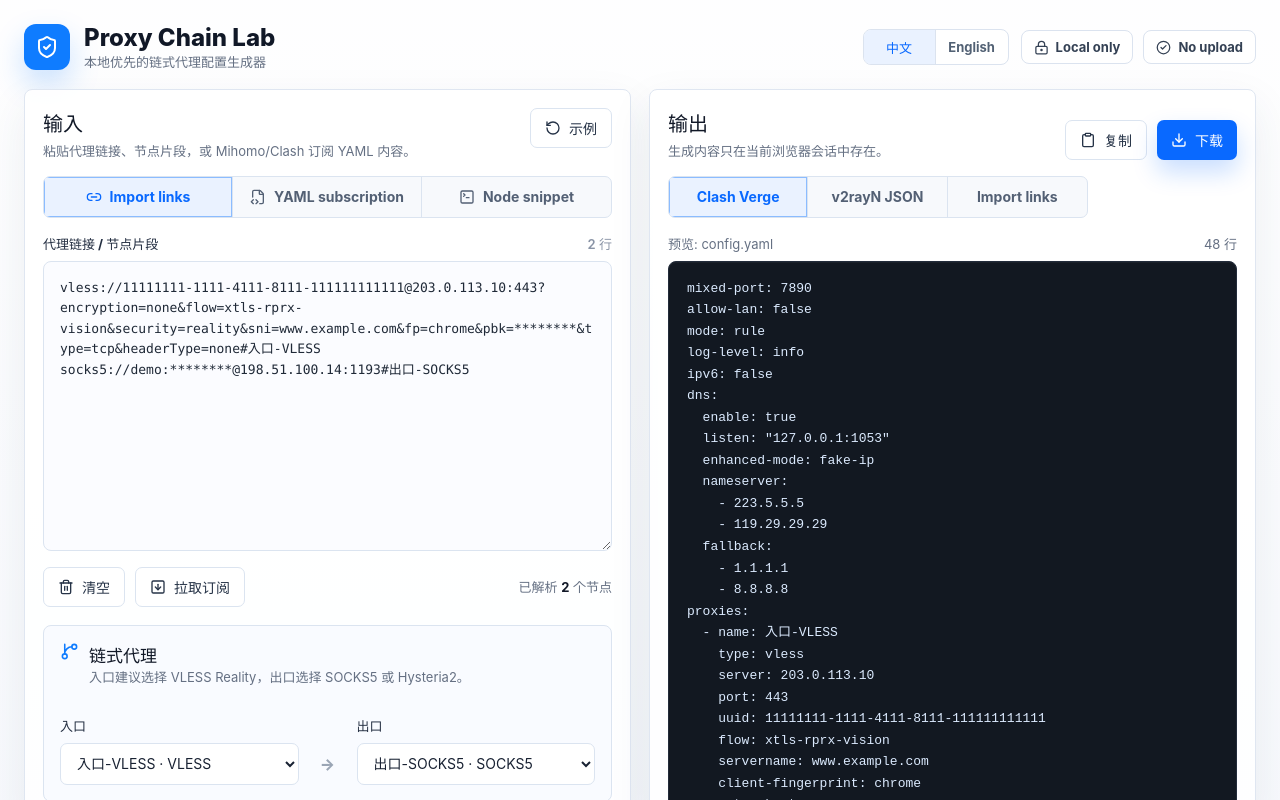
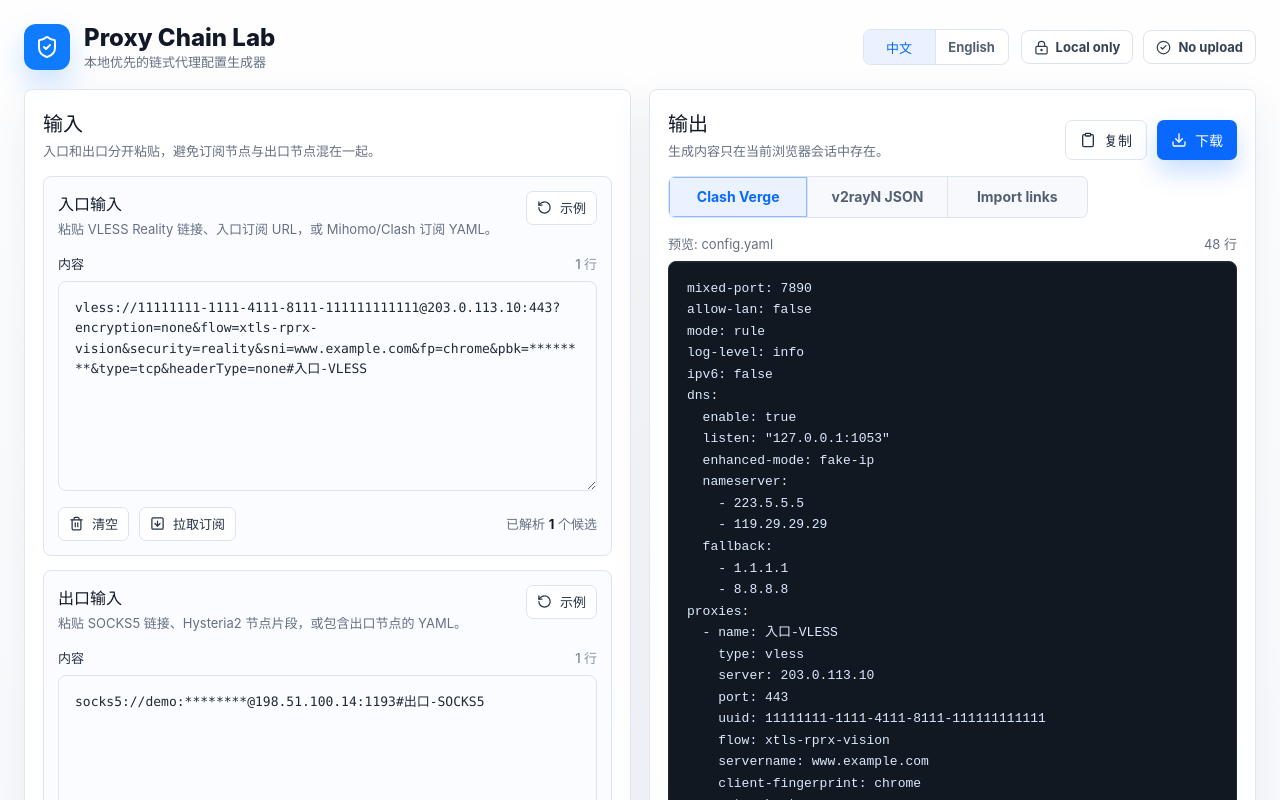
Before and after one commit to rongwei-lab/proxy-chain, a React (Vite) app: page / in a window 1280 px wide. Shown: the top 800 px of the page. Built offline with nearby package versions, Linux system fonts and the light colour scheme.

Commit message:
Split entry and exit inputs

```diff
--- a/src/App.css
+++ b/src/App.css
@@ -190,6 +190,41 @@
   box-shadow: inset 0 0 0 1px #8bbcff;
 }
 
+.dual-input-grid {
+  display: grid;
+  grid-template-columns: minmax(0, 1fr);
+  gap: 14px;
+  align-items: stretch;
+}
+
+.input-card {
+  min-width: 0;
+  padding: 14px;
+  border: 1px solid #dbe4f0;
+  border-radius: 8px;
+  background: #fbfcff;
+}
+
+.input-card-heading {
+  display: flex;
+  align-items: flex-start;
+  justify-content: space-between;
+  gap: 12px;
+}
+
+.input-card-heading h3 {
+  margin: 0 0 4px;
+  color: #111827;
+  font-size: 16px;
+  font-weight: 760;
+}
+
+.input-card-heading p {
+  max-width: 56ch;
+  color: #657083;
+  font-size: 13px;
+}
+
 .editor-label,
 .node-select > span {
   display: flex;
@@ -232,6 +267,11 @@
   box-shadow: 0 0 0 3px rgba(15, 124, 255, 0.14);
 }
 
+.split-editor {
+  min-height: 210px;
+  max-height: 46svh;
+}
+
 .input-actions,
 .button-row {
   display: flex;
@@ -260,6 +300,13 @@
   background: #fff;
 }
 
+.ghost-button.compact {
+  min-height: 34px;
+  height: 34px;
+  padding: 0 10px;
+  font-size: 13px;
+}
+
 .primary-button {
   color: #fff;
   background: #0969ff;
@@ -273,8 +320,10 @@
 }
 
 .node-count {
+  flex: 0 0 auto;
   color: #657083;
   font-size: 13px;
+  white-space: nowrap;
 }
 
 .node-count strong {
@@ -482,6 +531,7 @@
 @media (max-width: 640px) {
   .topbar,
   .panel-heading,
+  .input-card-heading,
   .input-actions,
   .input-button-row,
   .output-heading,
@@ -510,4 +560,13 @@
   .chain-arrow {
     height: 20px;
   }
+
+  .input-card {
+    padding: 12px;
+  }
+
+  .split-editor {
+    min-height: 180px;
+    max-height: none;
+  }
 }
--- a/src/App.tsx
+++ b/src/App.tsx
@@ -3,14 +3,11 @@ import {
   CheckCircle2,
   Clipboard,
   Download,
-  FileCode2,
   GitBranch,
-  Link2,
   LockKeyhole,
   RotateCcw,
   ShieldCheck,
   SquareArrowDown,
-  TerminalSquare,
   Trash2,
 } from 'lucide-react'
 import {
@@ -22,15 +19,10 @@ import {
 } from './lib'
 import './App.css'
 
-type InputMode = 'links' | 'subscription' | 'snippet'
 type OutputMode = 'clash' | 'xray' | 'links'
 type Language = 'zh' | 'en'
-
-const inputModes: Array<{ id: InputMode; label: string; icon: typeof Link2 }> = [
-  { id: 'links', label: 'Import links', icon: Link2 },
-  { id: 'subscription', label: 'YAML subscription', icon: FileCode2 },
-  { id: 'snippet', label: 'Node snippet', icon: TerminalSquare },
-]
+type FetchSlot = 'entry' | 'exit'
+type FetchState = 'idle' | 'loading' | 'success' | 'failed' | 'unsupported'
 
 const outputModes: Array<{ id: OutputMode; label: string }> = [
   { id: 'clash', label: 'Clash Verge' },
@@ -43,10 +35,13 @@ const copyText = {
     subtitle: '本地优先的链式代理配置生成器',
     privacyLabel: '隐私状态',
     inputTitle: '输入',
-    inputDescription: '粘贴代理链接、节点片段，或 Mihomo/Clash 订阅 YAML 内容。',
+    inputDescription: '入口和出口分开粘贴，避免订阅节点与出口节点混在一起。',
+    entryInputTitle: '入口输入',
+    entryInputDescription: '粘贴 VLESS Reality 链接、入口订阅 URL，或 Mihomo/Clash 订阅 YAML。',
+    exitInputTitle: '出口输入',
+    exitInputDescription: '粘贴 SOCKS5 链接、Hysteria2 节点片段，或包含出口节点的 YAML。',
     examples: '示例',
-    inputType: '输入类型',
-    editorLabel: '代理链接 / 节点片段',
+    editorLabel: '内容',
     lines: '行',
     clear: '清空',
     fetchSubscription: '拉取订阅',
@@ -55,9 +50,9 @@ const copyText = {
     fetchUnsupported: '请输入 http(s) 订阅地址后再拉取。',
     fetchFailed: '订阅拉取失败：可能被 CORS、网络或订阅服务限制拦截。可以在浏览器打开订阅后复制 YAML 内容粘贴。',
     parsedPrefix: '已解析',
-    parsedSuffix: '个节点',
+    parsedSuffix: '个候选',
     chainTitle: '链式代理',
-    chainDescription: '入口建议选择 VLESS Reality，出口选择 SOCKS5 或 Hysteria2。',
+    chainDescription: '链路会按“入口 -> 出口”生成；Clash 使用 dialer-proxy，v2rayN/Xray 使用 proxySettings。',
     entry: '入口',
     exit: '出口',
     missingEntry: '未找到 VLESS 入口',
@@ -71,11 +66,11 @@ const copyText = {
     outputType: '输出类型',
     preview: '预览',
     noOutput: '无输出',
-    emptyOutput: '选择入口节点和出口节点后，这里会生成链式代理配置。',
+    emptyOutput: '分别填写入口和出口后，这里会生成链式代理配置。',
     yamlDetail: 'dialer-proxy',
     jsonDetail: 'proxySettings',
     noUploadDetail: '浏览器本地',
-    nodes: '节点',
+    nodes: '候选',
     chain: '链路',
     waitingChain: '等待选择入口和出口',
     languageLabel: '语言',
@@ -84,10 +79,13 @@ const copyText = {
     subtitle: 'Local-first chained proxy config generator',
     privacyLabel: 'Privacy status',
     inputTitle: 'Input',
-    inputDescription: 'Paste proxy links, node snippets, or Mihomo/Clash subscription YAML.',
-    examples: 'Examples',
-    inputType: 'Input type',
-    editorLabel: 'Proxy links / snippets',
+    inputDescription: 'Paste entry and exit separately so subscription nodes never mix with exit nodes.',
+    entryInputTitle: 'Entry input',
+    entryInputDescription: 'Paste a VLESS Reality link, entry subscription URL, or Mihomo/Clash subscription YAML.',
+    exitInputTitle: 'Exit input',
+    exitInputDescription: 'Paste a SOCKS5 link, Hysteria2 snippet, or YAML containing exit nodes.',
+    examples: 'Example',
+    editorLabel: 'Content',
     lines: 'lines',
     clear: 'Clear',
     fetchSubscription: 'Fetch subscription',
@@ -96,9 +94,9 @@ const copyText = {
     fetchUnsupported: 'Enter an http(s) subscription URL before fetching.',
     fetchFailed: 'Failed to fetch subscription. It may be blocked by CORS, network, or provider policy. Open it in your browser and paste the YAML content instead.',
     parsedPrefix: 'Parsed',
-    parsedSuffix: 'nodes',
+    parsedSuffix: 'candidates',
     chainTitle: 'Chain',
-    chainDescription: 'Use VLESS Reality as entry, then SOCKS5 or Hysteria2 as exit.',
+    chainDescription: 'The generated chain follows entry -> exit. Clash uses dialer-proxy; v2rayN/Xray uses proxySettings.',
     entry: 'Entry',
     exit: 'Exit',
     missingEntry: 'No VLESS entry found',
@@ -112,69 +110,49 @@ const copyText = {
     outputType: 'Output type',
     preview: 'Preview',
     noOutput: 'No output',
-    emptyOutput: 'Select an entry and exit node to generate chained proxy config.',
+    emptyOutput: 'Fill entry and exit inputs to generate chained proxy config.',
     yamlDetail: 'dialer-proxy',
     jsonDetail: 'proxySettings',
     noUploadDetail: 'browser local',
-    nodes: 'Nodes',
+    nodes: 'Candidates',
     chain: 'Chain',
     waitingChain: 'Waiting for entry and exit',
     languageLabel: 'Language',
   },
 } satisfies Record<Language, Record<string, string>>
 
-const examples: Record<InputMode, string> = {
-  links: [
-    'vless://11111111-1111-4111-8111-111111111111@203.0.113.10:443?encryption=none&flow=xtls-rprx-vision&security=reality&sni=www.example.com&fp=chrome&pbk=********&type=tcp&headerType=none#入口-VLESS',
-    'socks5://demo:********@198.51.100.14:1193#出口-SOCKS5',
-  ].join('\n'),
-  subscription: `proxies:
-  - name: "入口-VLESS"
-    type: vless
-    server: 203.0.113.10
-    port: 443
-    uuid: 11111111-1111-4111-8111-111111111111
-    network: tcp
-    tls: true
-    flow: xtls-rprx-vision
-    servername: www.example.com
-    client-fingerprint: chrome
-    reality-opts:
-      public-key: "********"
+const entryExample =
+  'vless://11111111-1111-4111-8111-111111111111@203.0.113.10:443?encryption=none&flow=xtls-rprx-vision&security=reality&sni=www.example.com&fp=chrome&pbk=********&type=tcp&headerType=none#入口-VLESS'
 
-  - name: "出口-SOCKS5"
-    type: socks5
-    server: 198.51.100.14
-    port: 1193
-    username: demo
-    password: "********"
-    udp: false`,
-  snippet: `name: "出口-HY2"
-type: hysteria2
-server: 198.51.100.24
-port: 8556
-password: "********"
-sni: www.example.com
-skip-cert-verify: true
-udp: false`,
-}
+const exitExample = 'socks5://demo:********@198.51.100.14:1193#出口-SOCKS5'
 
 function App() {
   const [language, setLanguage] = useState<Language>('zh')
-  const [inputMode, setInputMode] = useState<InputMode>('links')
   const [outputMode, setOutputMode] = useState<OutputMode>('clash')
-  const [input, setInput] = useState(examples.links)
+  const [entryInput, setEntryInput] = useState(entryExample)
+  const [exitInput, setExitInput] = useState(exitExample)
   const [entryId, setEntryId] = useState('')
   const [exitId, setExitId] = useState('')
   const [copyState, setCopyState] = useState<'idle' | 'copied' | 'failed'>('idle')
-  const [fetchState, setFetchState] = useState<'idle' | 'loading' | 'success' | 'failed' | 'unsupported'>('idle')
+  const [fetchState, setFetchState] = useState<Record<FetchSlot, FetchState>>({
+    entry: 'idle',
+    exit: 'idle',
+  })
   const t = copyText[language]
 
-  const parsed = useMemo(() => parseProxyInput(input), [input])
-  const entryCandidates = useMemo(() => parsed.nodes.filter((node) => node.type === 'vless'), [parsed.nodes])
+  const entryParsed = useMemo(() => parseProxyInput(entryInput), [entryInput])
+  const exitParsed = useMemo(() => parseProxyInput(exitInput), [exitInput])
+  const entryCandidates = useMemo(
+    () => entryParsed.nodes.filter((node) => node.type === 'vless'),
+    [entryParsed.nodes],
+  )
   const exitCandidates = useMemo(
-    () => parsed.nodes.filter((node) => node.type === 'socks5' || node.type === 'hysteria2'),
-    [parsed.nodes],
+    () => exitParsed.nodes.filter((node) => node.type === 'socks5' || node.type === 'hysteria2'),
+    [exitParsed.nodes],
+  )
+  const allNodes = useMemo(
+    () => [...entryParsed.nodes, ...exitParsed.nodes],
+    [entryParsed.nodes, exitParsed.nodes],
   )
 
   const selectedEntry = useMemo(
@@ -188,7 +166,7 @@ function App() {
 
   const generated = useMemo(() => {
     if (outputMode === 'links') {
-      return parsed.nodes.length > 0 ? generateImportLinks(parsed.nodes) : ''
+      return allNodes.length > 0 ? generateImportLinks(allNodes) : ''
     }
     if (!selectedEntry || !selectedExit) {
       return ''
@@ -196,46 +174,47 @@ function App() {
     return outputMode === 'clash'
       ? generateClashYaml(selectedEntry, selectedExit)
       : generateXrayJson(selectedEntry, selectedExit)
-  }, [outputMode, parsed.nodes, selectedEntry, selectedExit])
+  }, [allNodes, outputMode, selectedEntry, selectedExit])
 
   const outputFileName =
     outputMode === 'clash' ? 'config.yaml' : outputMode === 'xray' ? 'config.json' : 'import-links.txt'
   const chainLabel =
     selectedEntry && selectedExit ? `${selectedEntry.name} -> ${selectedExit.name}` : t.waitingChain
 
-  function loadExample(mode = inputMode) {
-    setInput(examples[mode])
-    setEntryId('')
-    setExitId('')
+  function setInputValue(slot: FetchSlot, value: string) {
+    if (slot === 'entry') {
+      setEntryInput(value)
+      setEntryId('')
+    } else {
+      setExitInput(value)
+      setExitId('')
+    }
+    setFetchState((current) => ({ ...current, [slot]: 'idle' }))
   }
 
-  function handleModeChange(mode: InputMode) {
-    setInputMode(mode)
-    loadExample(mode)
+  function loadExample(slot: FetchSlot) {
+    setInputValue(slot, slot === 'entry' ? entryExample : exitExample)
   }
 
-  async function fetchSubscription() {
-    const source = input.trim()
+  async function fetchSubscription(slot: FetchSlot) {
+    const source = (slot === 'entry' ? entryInput : exitInput).trim()
 
     if (!/^https?:\/\//i.test(source)) {
-      setFetchState('unsupported')
+      setFetchState((current) => ({ ...current, [slot]: 'unsupported' }))
       return
     }
 
-    setFetchState('loading')
+    setFetchState((current) => ({ ...current, [slot]: 'loading' }))
     try {
       // 订阅拉取只在用户点击后发生；不会自动请求，也不会经过后端保存或转发。
       const response = await fetch(source, { cache: 'no-store' })
       if (!response.ok) {
         throw new Error(`HTTP ${response.status}`)
       }
-      const text = await response.text()
-      setInput(text)
-      setEntryId('')
-      setExitId('')
-      setFetchState('success')
+      setInputValue(slot, await response.text())
+      setFetchState((current) => ({ ...current, [slot]: 'success' }))
     } catch {
-      setFetchState('failed')
+      setFetchState((current) => ({ ...current, [slot]: 'failed' }))
     }
   }
 
@@ -315,66 +294,54 @@ function App() {
               <h2 id="input-title">{t.inputTitle}</h2>
               <p>{t.inputDescription}</p>
             </div>
-            <button className="ghost-button" type="button" onClick={() => loadExample()}>
-              <RotateCcw size={16} />
-              {t.examples}
-            </button>
           </div>
 
-          <div className="segmented-control" role="tablist" aria-label={t.inputType}>
-            {inputModes.map((mode) => {
-              const Icon = mode.icon
-              return (
-                <button
-                  key={mode.id}
-                  className={inputMode === mode.id ? 'active' : ''}
-                  type="button"
-                  onClick={() => handleModeChange(mode.id)}
-                >
-                  <Icon size={16} />
-                  {mode.label}
-                </button>
-              )
-            })}
-          </div>
+          <div className="dual-input-grid">
+            <ProxyInputCard
+              id="entry-input"
+              title={t.entryInputTitle}
+              description={t.entryInputDescription}
+              value={entryInput}
+              lineLabel={t.lines}
+              editorLabel={t.editorLabel}
+              exampleLabel={t.examples}
+              clearLabel={t.clear}
+              fetchLabel={t.fetchSubscription}
+              fetchingLabel={t.fetchingSubscription}
+              parsedPrefix={t.parsedPrefix}
+              parsedSuffix={t.parsedSuffix}
+              parsedCount={entryCandidates.length}
+              fetchState={fetchState.entry}
+              fetchMessages={t}
+              warnings={entryInput.trim() ? entryParsed.warnings : []}
+              onChange={(value) => setInputValue('entry', value)}
+              onExample={() => loadExample('entry')}
+              onClear={() => setInputValue('entry', '')}
+              onFetch={() => fetchSubscription('entry')}
+            />
 
-          <label className="editor-label" htmlFor="proxy-input">
-            {t.editorLabel}
-            <span>
-              {input.split(/\r?\n/).filter(Boolean).length} {t.lines}
-            </span>
-          </label>
-          <textarea
-            id="proxy-input"
-            className="input-editor"
-            value={input}
-            spellCheck={false}
-            onChange={(event) => {
-              setInput(event.target.value)
-              setEntryId('')
-              setExitId('')
-            }}
-          />
-
-          <div className="input-actions">
-            <div className="input-button-row">
-              <button className="ghost-button" type="button" onClick={() => setInput('')}>
-                <Trash2 size={16} />
-                {t.clear}
-              </button>
-              <button
-                className="ghost-button"
-                type="button"
-                disabled={fetchState === 'loading'}
-                onClick={fetchSubscription}
-              >
-                <SquareArrowDown size={16} />
-                {fetchState === 'loading' ? t.fetchingSubscription : t.fetchSubscription}
-              </button>
-            </div>
-            <div className="node-count">
-              {t.parsedPrefix} <strong>{parsed.nodes.length}</strong> {t.parsedSuffix}
-            </div>
+            <ProxyInputCard
+              id="exit-input"
+              title={t.exitInputTitle}
+              description={t.exitInputDescription}
+              value={exitInput}
+              lineLabel={t.lines}
+              editorLabel={t.editorLabel}
+              exampleLabel={t.examples}
+              clearLabel={t.clear}
+              fetchLabel={t.fetchSubscription}
+              fetchingLabel={t.fetchingSubscription}
+              parsedPrefix={t.parsedPrefix}
+              parsedSuffix={t.parsedSuffix}
+              parsedCount={exitCandidates.length}
+              fetchState={fetchState.exit}
+              fetchMessages={t}
+              warnings={exitInput.trim() ? exitParsed.warnings : []}
+              onChange={(value) => setInputValue('exit', value)}
+              onExample={() => loadExample('exit')}
+              onClear={() => setInputValue('exit', '')}
+              onFetch={() => fetchSubscription('exit')}
+            />
           </div>
 
           <div className="chain-card">
@@ -403,23 +370,6 @@ function App() {
               />
             </div>
           </div>
-
-          {parsed.warnings.length > 0 && (
-            <div className="warnings">
-              {parsed.warnings.slice(0, 2).map((warning) => (
-                <span key={warning}>{warning}</span>
-              ))}
-            </div>
-          )}
-          {fetchState !== 'idle' && fetchState !== 'loading' && (
-            <div className={`fetch-message ${fetchState}`}>
-              {fetchState === 'success'
-                ? t.fetchSuccess
-                : fetchState === 'unsupported'
-                  ? t.fetchUnsupported
-                  : t.fetchFailed}
-            </div>
-          )}
         </section>
 
         <section className="panel output-panel" aria-labelledby="output-title">
@@ -471,7 +421,7 @@ function App() {
         <StatusChip ok label="No upload" detail={t.noUploadDetail} />
         <div className="status-summary">
           <span>
-            {t.nodes}: {parsed.nodes.length}
+            {t.nodes}: {entryCandidates.length + exitCandidates.length}
           </span>
           <span>
             {t.chain}: {chainLabel}
@@ -479,6 +429,119 @@ function App() {
         </div>
       </footer>
     </main>
+  )
+}
+
+interface ProxyInputCardProps {
+  id: string
+  title: string
+  description: string
+  value: string
+  lineLabel: string
+  editorLabel: string
+  exampleLabel: string
+  clearLabel: string
+  fetchLabel: string
+  fetchingLabel: string
+  parsedPrefix: string
+  parsedSuffix: string
+  parsedCount: number
+  fetchState: FetchState
+  fetchMessages: Record<string, string>
+  warnings: string[]
+  onChange: (value: string) => void
+  onExample: () => void
+  onClear: () => void
+  onFetch: () => void
+}
+
+function ProxyInputCard({
+  id,
+  title,
+  description,
+  value,
+  lineLabel,
+  editorLabel,
+  exampleLabel,
+  clearLabel,
+  fetchLabel,
+  fetchingLabel,
+  parsedPrefix,
+  parsedSuffix,
+  parsedCount,
+  fetchState,
+  fetchMessages,
+  warnings,
+  onChange,
+  onExample,
+  onClear,
+  onFetch,
+}: ProxyInputCardProps) {
+  return (
+    <section className="input-card" aria-labelledby={`${id}-title`}>
+      <div className="input-card-heading">
+        <div>
+          <h3 id={`${id}-title`}>{title}</h3>
+          <p>{description}</p>
+        </div>
+        <button className="ghost-button compact" type="button" onClick={onExample}>
+          <RotateCcw size={15} />
+          {exampleLabel}
+        </button>
+      </div>
+
+      <label className="editor-label" htmlFor={id}>
+        {editorLabel}
+        <span>
+          {value.split(/\r?\n/).filter(Boolean).length} {lineLabel}
+        </span>
+      </label>
+      <textarea
+        id={id}
+        className="input-editor split-editor"
+        value={value}
+        spellCheck={false}
+        onChange={(event) => onChange(event.target.value)}
+      />
+
+      <div className="input-actions">
+        <div className="input-button-row">
+          <button className="ghost-button compact" type="button" onClick={onClear}>
+            <Trash2 size={15} />
+            {clearLabel}
+          </button>
+          <button
+            className="ghost-button compact"
+            type="button"
+            disabled={fetchState === 'loading'}
+            onClick={onFetch}
+          >
+            <SquareArrowDown size={15} />
+            {fetchState === 'loading' ? fetchingLabel : fetchLabel}
+          </button>
+        </div>
+        <div className="node-count">
+          {parsedPrefix} <strong>{parsedCount}</strong> {parsedSuffix}
+        </div>
+      </div>
+
+      {warnings.length > 0 && (
+        <div className="warnings">
+          {warnings.slice(0, 2).map((warning) => (
+            <span key={`${id}-${warning}`}>{warning}</span>
+          ))}
+        </div>
+      )}
+      {fetchState !== 'idle' && fetchState !== 'loading' && (
+        <div className={`fetch-message ${fetchState}`}>
+          {fetchState === 'success'
+            ? fetchMessages.fetchSuccess
+            : fetchState === 'unsupported'
+              ? fetchMessages.fetchUnsupported
+              : fetchMessages.fetchFailed}
+        </div>
+      )}
+    </section>
   )
 }
 
```
